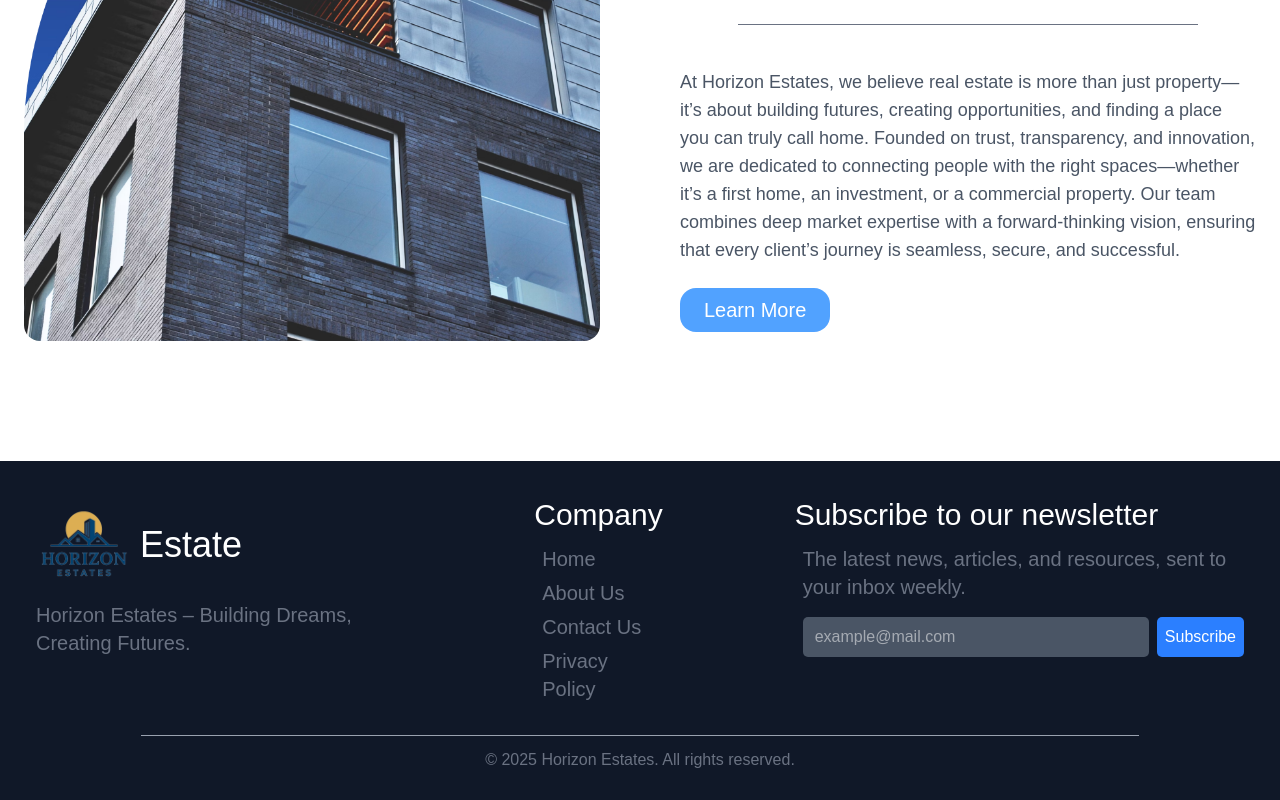
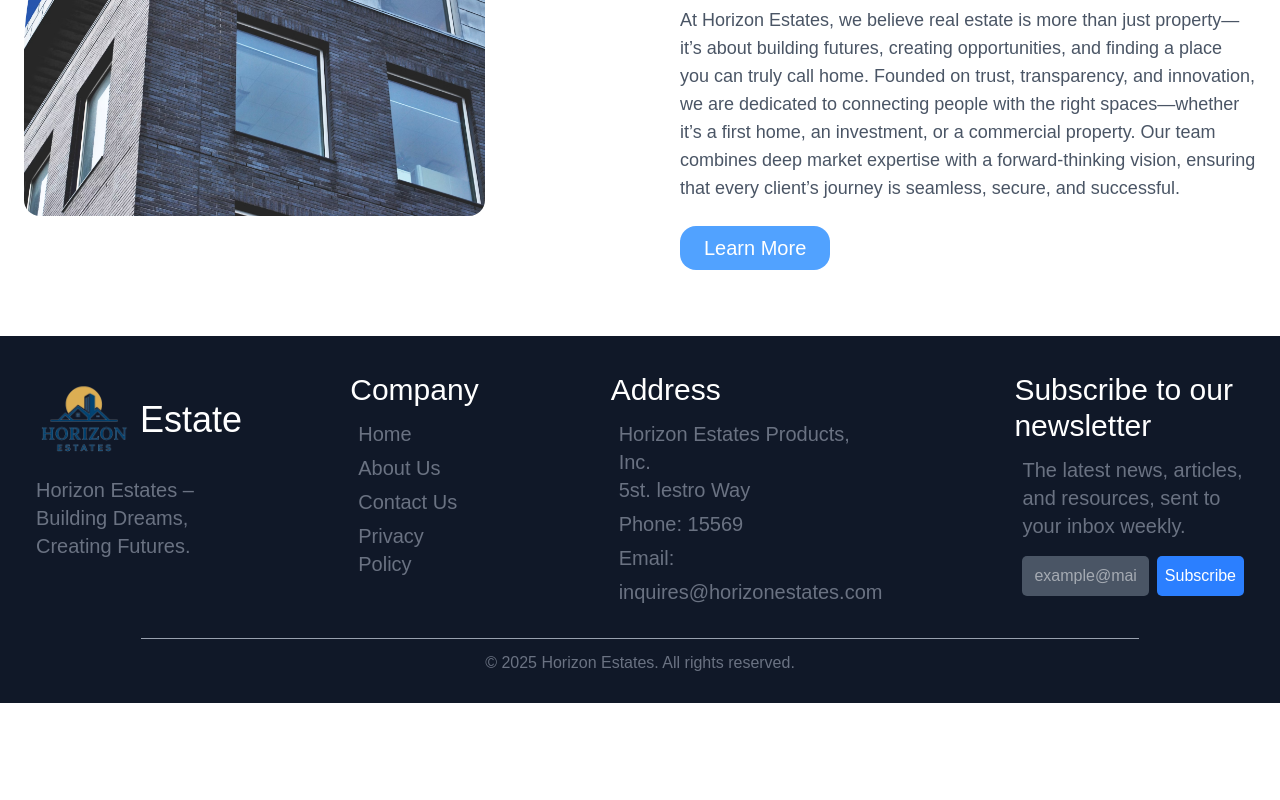
Before and after one commit to FadyHe/Horizon-Estate, a React (Vite) app: page / in a window 1280 px wide. Shown: the part 1285-2085 px from the top of the page. After the commit the page ends 1988 px from the top, so only its background shows below. Built offline with nearby package versions, Linux system fonts and the light colour scheme.

Commit message:
-Some tweaks to the Media Queries -Added 1 more section to the footer

```diff
--- a/src/Components/AboutUs.jsx
+++ b/src/Components/AboutUs.jsx
@@ -10,9 +10,9 @@ function AboutUs() {
         </section>
 
 
-        <section className="flex flex-col sm:grid sm:grid-cols-2 gap-x-20 mx-6">
+        <section className="flex flex-col justify-center items-center md:grid md:grid-cols-2 md:content-center gap-x-20 mx-6">
           <section>
-            <img src={brandImg} alt="" className="mb-20 max-auto rounded-b-2xl"/>
+            <img src={brandImg} alt="" className="mb-20 max-w-[80%] rounded-b-2xl"/>
           </section>
 
 
--- a/src/Components/Footer.jsx
+++ b/src/Components/Footer.jsx
@@ -3,28 +3,34 @@ export function Footer () {
   return(
     <>
       <footer className=" bg-gray-900 flex flex-col justify-start gap-3 outfit p-4 m-auto w-full ">
-        <div className="flex flex-col justify-start gap-3 sm:gap-30 sm:flex sm:flex-row sm:justify-between sm:items-start w-full">
+        <div className="flex flex-col justify-start gap-3 md:gap-30 md:flex md:flex-row md:justify-between md:items-start w-full">
           <section className="mb-5">
             <Brand />
             <p className="text-gray-500 outfit -mt-3 ml-5 text-xl ">Horizon Estates – Building Dreams, Creating Futures.</p>
           </section>
 
           <section className="ml-5 my-5">
-            <h1 className="outfit text-3xl text-white -ml-2 sm:text-3xl mb-3">Company</h1>
+            <h1 className="outfit text-3xl text-white -ml-2 md:text-3xl mb-3">Company</h1>
             <ul className="text-gray-500 outfit text-xl gap-y-1.5 flex flex-col ">
-
-
               <li className="hover:opacity-85 cursor-pointer active:scale-97 duration-300"><a href="">Home</a></li>
               <li className="hover:opacity-85 cursor-pointer active:scale-97 duration-300"><a href="">About Us</a></li>
               <li className="hover:opacity-85 cursor-pointer active:scale-97 duration-300"><a href="">Contact Us</a></li>
               <li className="hover:opacity-85 cursor-pointer active:scale-97 duration-300"><a href="">Privacy Policy</a></li>
-
-
             </ul>
           </section>
 
           <section className="ml-5 my-5">
-            <h1 className="outfit text-3xl text-white -ml-2 sm:text-3xl mb-3">Subscribe to our newsletter</h1>
+            <h1 className="outfit text-3xl text-white -ml-2 md:text-3xl mb-3">Address</h1>
+            <ul className="text-gray-500 outfit text-xl gap-y-1.5 flex flex-col ">
+              <li className="hover:opacity-85 cursor-pointer active:scale-97 duration-300"><a href="">Horizon Estates Products, Inc. <br /> 5st. lestro Way</a></li>
+              <li className="hover:opacity-85 cursor-pointer active:scale-97 duration-300"><a href="">Phone: 15569</a></li>
+              <li className="hover:opacity-85 cursor-pointer active:scale-97 duration-300"><a href="">Email:</a></li>
+              <li className="hover:opacity-85 cursor-pointer active:scale-97 duration-300"><a href="inquires@horizonestates.com">inquires@horizonestates.com</a></li>
+            </ul>
+          </section>
+
+          <section className="ml-5 my-5">
+            <h1 className="outfit text-3xl text-white -ml-2 md:text-3xl mb-3">Subscribe to our newsletter</h1>
             <p className="text-gray-500 outfit text-xl mb-4">The latest news, articles, and resources, sent to your inbox weekly.</p>
             <label htmlFor="email" className="flex flex-row gap-2">
               <input type="email" name="email" id="email" required placeholder="example@mail.com" className="w-full bg-gray-600 h-10 text-white p-3 rounded-[5px] focus:border-sky-500 focus:outline focus:outline-sky-500 disabled:border-gray-200"/>
```
